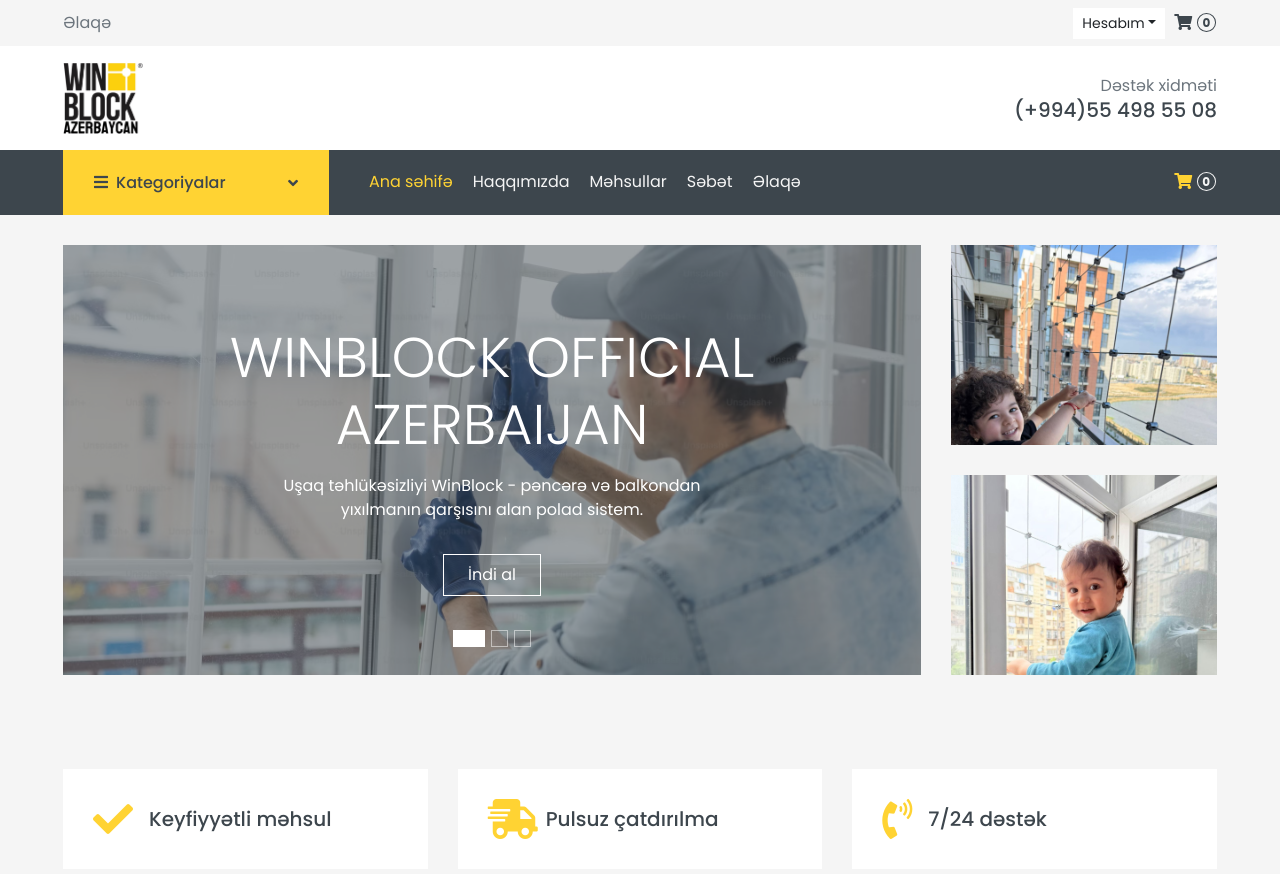
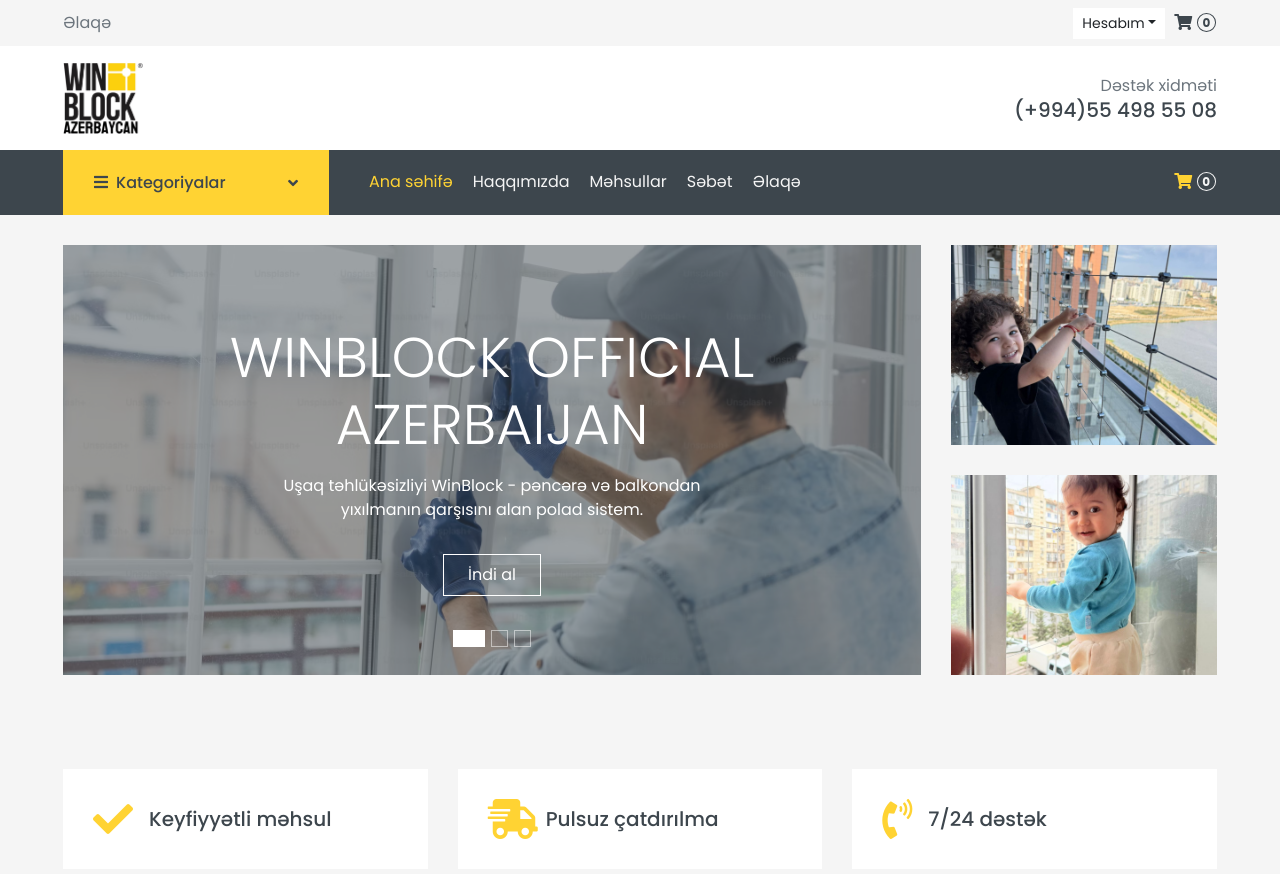
Before and after one commit to IIISRO/winblockaz, a Django app: page / in a window 1280 px wide. Shown: the top 874 px of the page. Run offline with Django 5.2, Linux system fonts and the light colour scheme; data that the repository does not hold is empty; some libraries are stand-ins or nearby versions.

Commit message:
initial commit

```diff
--- a/core/templates/home.html
+++ b/core/templates/home.html
@@ -46,11 +46,11 @@
             </div>
         </div>
         <div class="col-lg-3">
-            <a href="https://youtube.com/shorts/cSbCUz9inrM?si=p01pnEf4yX9atYGo" class="d-block product-offer mb-30" style="height: 200px;background-image: url('../../static/img/winblock-image6.jpeg');background-position: top; background-size: cover;background-repeat: no-repeat;">
+            <a href="https://youtube.com/shorts/cSbCUz9inrM?si=p01pnEf4yX9atYGo" class="d-block product-offer mb-30" style="height: 200px;background-image: url('../../static/img/winblock-image6.jpeg');background-position: center; background-size: cover;background-repeat: no-repeat;">
                 <!-- <img class="img-fluid" style="object-fit: cover;background-position: top;"  src="{% static 'img/winblock-image2.jpeg' %}" alt=""> -->
 
             </a>
-            <a href="https://youtube.com/shorts/cSbCUz9inrM?si=p01pnEf4yX9atYGo" class="d-block product-offer mb-30" style="height: 200px;background-image: url('../../static/img/winblock-image5.jpeg');background-position: top; background-size: cover;background-repeat: no-repeat;">
+            <a href="https://youtube.com/shorts/cSbCUz9inrM?si=p01pnEf4yX9atYGo" class="d-block product-offer mb-30" style="height: 200px;background-image: url('../../static/img/winblock-image5.jpeg');background-position: center; background-size: cover;background-repeat: no-repeat;">
                 <!-- <img class="img-fluid"  style="object-fit: cover;background-position: top;" src="{% static 'img/winblock-image8.jpeg' %}" alt=""> -->
 
             </a>
```
